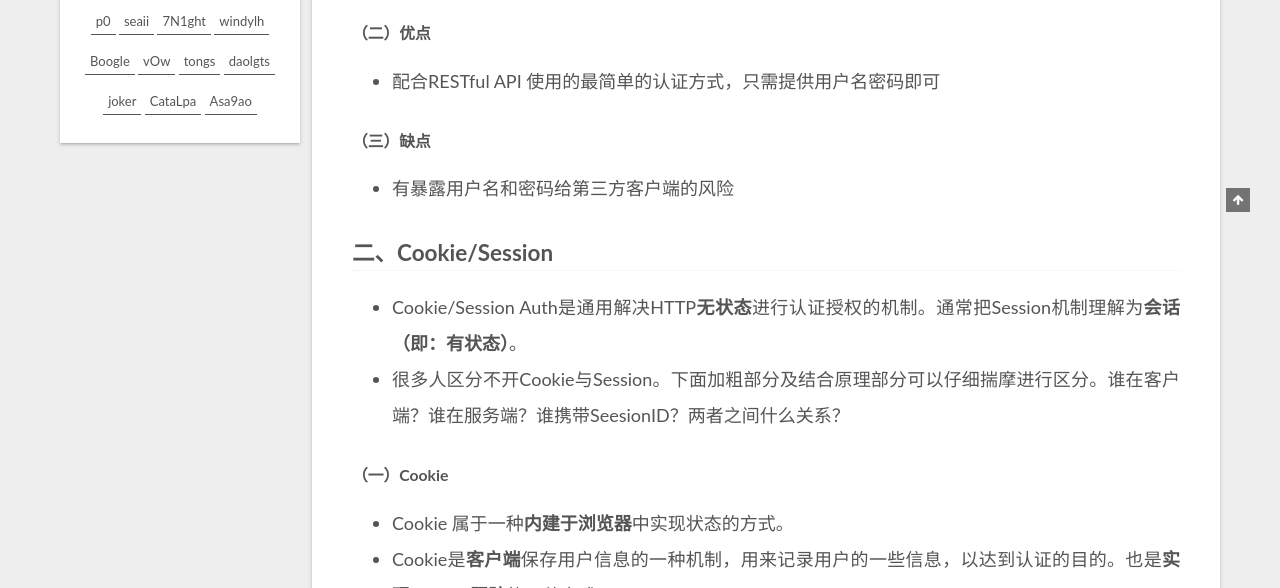
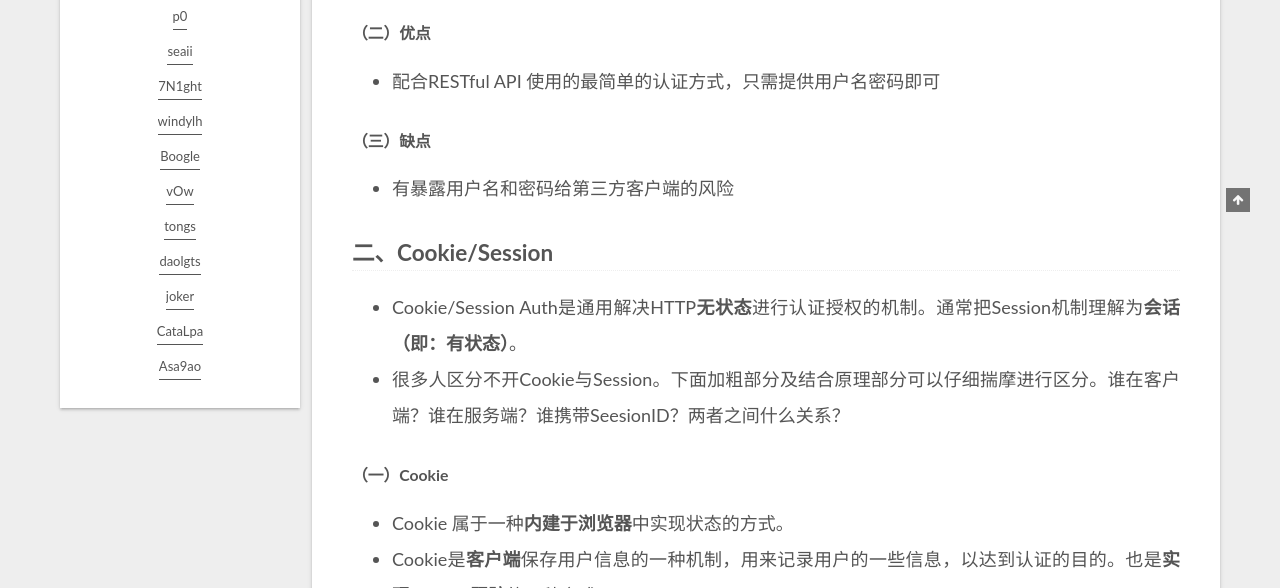
Before and after one commit to xx-C1/xx-C1.github.io, a plain HTML site: page index.html in a window 1280 px wide. Shown: the part 688-1276 px from the top of the page. Drawn offline with Linux system fonts and the light colour scheme.

Commit message:
Site updated: 2019-10-08 21:59:03

```diff
--- a/css/main.css
+++ b/css/main.css
@@ -1190,7 +1190,7 @@ pre .javascript .function {
 }
 .links-of-author a::before,
 .links-of-author span.exturl::before {
-  background: #7d8590;
+  background: #d19649;
   border-radius: 50%;
   content: ' ';
   display: inline-block;
@@ -1240,7 +1240,6 @@ pre .javascript .function {
   padding: 0;
 }
 .links-of-blogroll-item {
-  display: inline-block;
   padding: 2px 10px;
 }
 .links-of-blogroll-item a,
@@ -2595,31 +2594,8 @@ ul.breadcrumb li + li:last-child {
   padding: 3px 0 0;
   text-align: center;
 }
-.links-of-blogroll::before,
-.links-of-blogroll::after {
-  content: ' ';
-  display: table;
-}
-.links-of-blogroll::after {
-  clear: both;
-}
 .links-of-blogroll-item {
   padding: 0;
-  margin: 5px 0 0;
-  width: 50%;
-  width: unset;
-}
-.links-of-blogroll-item a,
-.links-of-blogroll-item span.exturl {
-  box-sizing: border-box;
-  display: inline-block;
-  margin-bottom: 0;
-  margin-right: 0;
-  max-width: 216px;
-  overflow: hidden;
-  padding: 0 5px;
-  text-overflow: ellipsis;
-  white-space: nowrap;
 }
 .content-wrap {
   background: initial;
```
